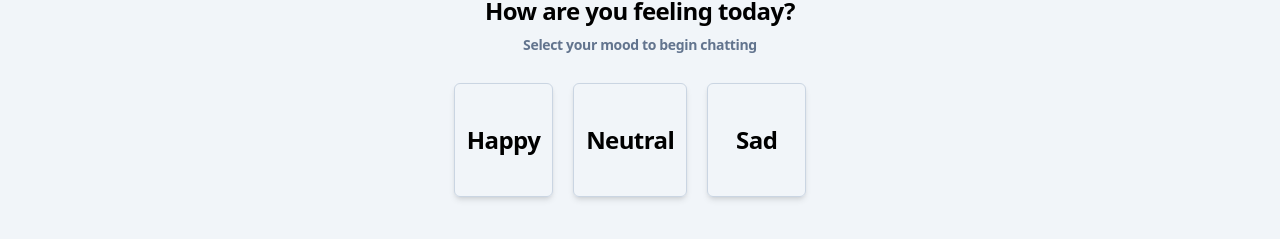
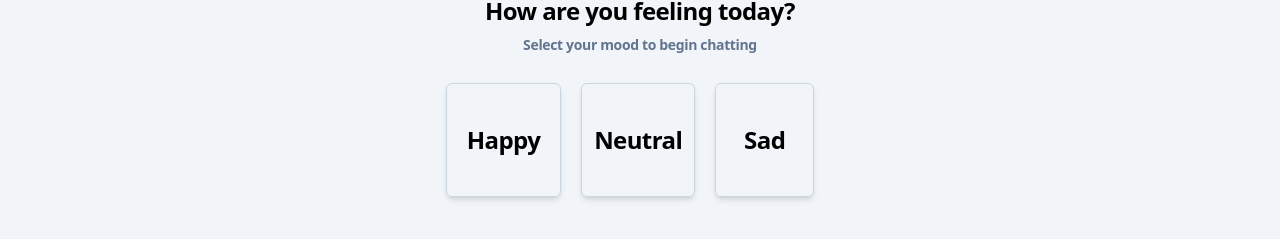
Before and after one commit to RikenMor001/StudyHub, a React (Vite) app: page /habit-builder in a window 1280 px wide. Shown: the part 419-658 px from the top of the page. Built offline with nearby package versions, Linux system fonts and the light colour scheme.

Commit message:
Update habitBuilder.jsx

```diff
--- a/src/pages/habitBuilder/habitBuilder.jsx
+++ b/src/pages/habitBuilder/habitBuilder.jsx
@@ -37,7 +37,7 @@ export const HabitBuilder = () => {
                         How are you feeling today?
                         <p className="text-sm font-semibold tracking-tight text-slate-500 p-2"> Select your mood to begin chatting</p>
                         <div className="inline-flex mt-5">
-                            <div className="border border-slate-300 shadow-md px-3 py-10 mr-5 font-semibold rounded-md">
+                            <div className="border border-slate-300 shadow-md px-5 py-10 mr-5 font-semibold rounded-md">
                                 Happy
                             </div>
                             <div className="border border-slate-300 shadow-md px-3 py-10 mr-5 font-semibold rounded-md">
```
